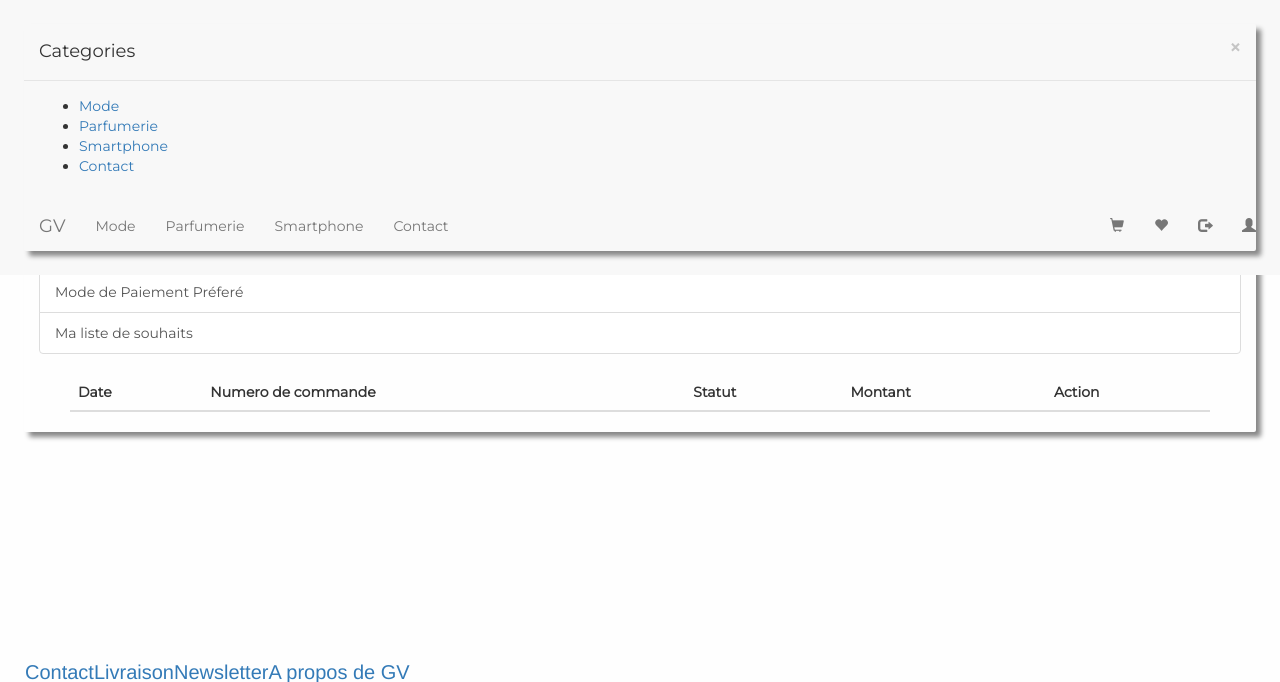
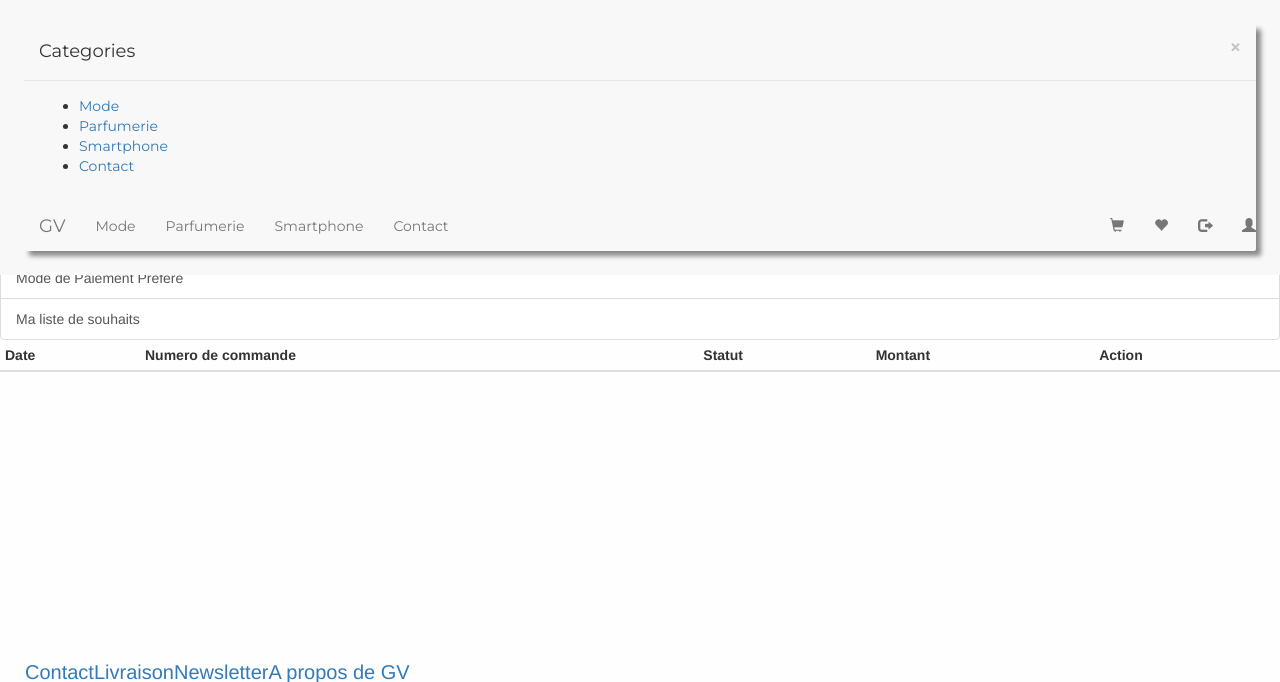
Before and after one commit to cyrildzumts/demosite, a Django app: page /accounts/orders/ in a window 1280 px wide. Shown: the top 682 px of the page. Run offline with Django 3.2, Linux system fonts and the light colour scheme; the visitor is signed in with stand-in values (Sample User, id 1); data comes from the database, SQL or seed files in the repository; data that the repository does not hold is empty; parts of the project's set-up code (start-up, migrations or seed data) failed here and were passed over; some libraries are stand-ins or nearby versions.

Commit message:
Fixed tbale size issue

```diff
--- a/accounts/templates/accountbase.html
+++ b/accounts/templates/accountbase.html
@@ -1,7 +1,7 @@
 {% extends "base.html"%}
 {%comment "not neaded now" %}
 {%block content_header%}
-    <div class="col-md-12 col-sm-12 col-xs-12 header-entry bg-ebony vt-ht-centered">
+    <div class="header-entry bg-ebony vt-ht-centered">
          <p> Mon Compte : Bienvenue {{request.user.first_name}}!</p>
     </div><!-- End of main-header -->
 {%endblock content_header%}
@@ -9,8 +9,8 @@
 {%endcomment%}
 
 {% block Sidebar %}
-<div class="container-fluid account-entries">
-    <div class="list-group">
+<div class="flex-container">
+    <div class="flex-item">
         <a class="list-group-item active" href="{% url 'accounts:user_account' %}">Mes Données</a>
         <a class="list-group-item " href="{% url 'accounts:orders' %}">Mes Commandes</a>
         <a class="list-group-item" href="#">Mode de Paiement Préferé</a>
--- a/accounts/templates/accounts/user_orders.html
+++ b/accounts/templates/accounts/user_orders.html
@@ -1,6 +1,6 @@
 {% extends "accountbase.html"%}
 {%block content_header%}
-    <div class="header-entry flex-container">
+    <div class="flex-container">
          <h3> Mes Commandes</h3>
     </div><!-- End of main-header -->
 {%endblock content_header%}
@@ -8,8 +8,10 @@
 
 {% block PageContent %}
 
-<div class="container">
-        <table class="table table-responsive">
+<div class="fluid-container">
+
+    <div class="table-responsive">
+            <table class="table table-condensed table-striped">
                     <thead>
                         <tr>
                             <th> Date </th>
@@ -27,5 +29,7 @@
             </table>
     </div>
 
+</div>
+
 
 {% endblock %}
--- a/templates/base.html
+++ b/templates/base.html
@@ -99,7 +99,6 @@
         {%endblock content_header%}
       </header>
 
-      <div class="card-fluid">
         {%block MainHeader%}
 
         {%endblock MainHeader%}
@@ -112,12 +111,10 @@
 
         {% block PageContent %}
 
-          <article>
 
-          </article>
         {% endblock PageContent %}
 
-      </div>
+
       <!-- End of Main-Content -->
 
     </div>
```
Also changed, not shown: cart/templates/cart/cart_flat.html (+7 -7 lines), order/templates/order/order_details.html (+7 -5 lines), 1 other file. Lines whose indentation alone changed are shown as unchanged.
